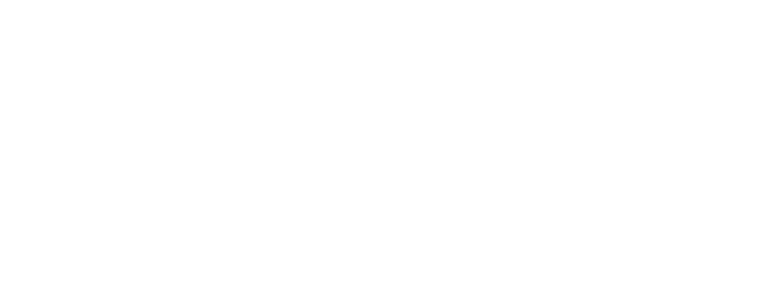
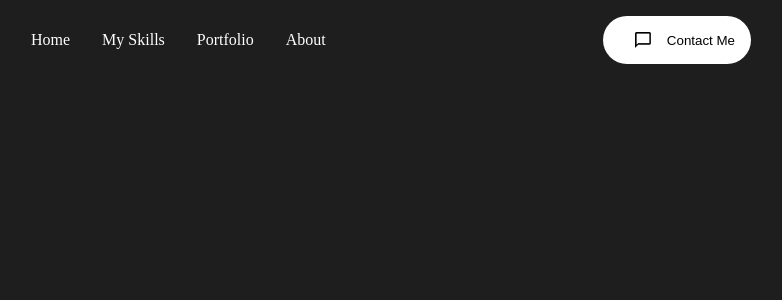
Before and after one commit to omertzroya/Portfolio-React-Project, a React (Create React App) app: page / in a window 1280 px wide. Shown: the top 300 px of the page, without its empty margins (257-1039 px from the left). Built offline with nearby package versions, Linux system fonts and the light colour scheme.

Commit message:
navbar complete

```diff
--- a/package.json
+++ b/package.json
@@ -9,6 +9,7 @@
     "react": "^18.2.0",
     "react-dom": "^18.2.0",
     "react-scripts": "5.0.1",
+    "react-scroll": "^1.9.0",
     "web-vitals": "^2.1.4"
   },
   "scripts": {
--- a/public/index.html
+++ b/public/index.html
@@ -2,13 +2,13 @@
 <html lang="en">
   <head>
     <meta charset="utf-8" />
-    <link rel="icon" href="%PUBLIC_URL%/favicon.ico" />
+    <link rel="icon" href="" />
     <meta name="viewport" content="width=device-width, initial-scale=1" />
     <meta name="description" content="Omer Tzroya's portfolio website."/>
     <link rel="apple-touch-icon" href="%PUBLIC_URL%/logo192.png" />
-    <link rel="manifest" href="%PUBLIC_URL%/manifest.json" />
+    <link rel="stylesheet" href="./style.css" />
 
-    <title>React App</title>
+    <title>Omer Tzroya's portfolio </title>
   </head>
   <body>
     <noscript>You need to enable JavaScript to run this app.</noscript>
--- /dev/null
+++ b/public/style.css
@@ -0,0 +1,12 @@
+* {
+margin: 0;
+padding: 0;
+box-sizing: border-box;
+text-decoration: none;
+background: transparent;
+}
+
+body {
+    background: rgb(30, 30, 30);
+    color: white;
+}
--- a/src/App.js
+++ b/src/App.js
@@ -1,7 +1,10 @@
+
+import NavBar from "./components/NavBar/navbar";
 
 function App() {
   return (
     <div className="App">
+      <NavBar />
     </div>
   );
 }
--- /dev/null
+++ b/src/components/NavBar/navbar.css
@@ -0,0 +1,42 @@
+.navbar{
+height: 5rem;
+width: 100vh;
+margin: 0 auto;
+padding: 1rem 2rem;
+display: flex;
+align-items: center;
+justify-content: space-between;
+position: sticky;
+top: 0;
+z-index: 3;
+}
+
+.desktopMenuListItem{
+margin:1rem;
+cursor: pointer;
+}
+.desktopMenuListItem:hover{
+    color: yellow;
+    padding-bottom: 0.5rem;
+    border-bottom: 3px solid yellow;
+}
+
+.desktopMenuBtn{
+    background: white;
+    color: black;
+    border: none;
+    display: flex;
+    align-items: center;
+    justify-content: center;
+    padding: 0 1rem;
+    border-radius: 2rem;
+
+}
+
+.desktopMenuImg{
+    object-fit: cover;
+    height: 1rem;
+    width: 1rem;
+    margin:1rem;
+
+}
--- /dev/null
+++ b/src/components/NavBar/navbar.jsx
@@ -0,0 +1,22 @@
+import React from "react";
+import "./navbar.css";
+import { Link } from "react-scroll";
+import contactImg from "../../assets/contact.png";
+
+const NavBar = () => {
+    return (
+        <nav className="navbar" >
+            <div className="desktopMenu">
+
+            <Link className="desktopMenuListItem">Home</Link>
+            <Link className="desktopMenuListItem">My Skills</Link>
+            <Link className="desktopMenuListItem">Portfolio</Link>
+            <Link className="desktopMenuListItem">About</Link>
+            </div>
+
+            <button className="desktopMenuBtn"><img src={contactImg} alt="" className="desktopMenuImg" /> Contact Me</button>
+        </nav>
+    );
+}
+
+export default NavBar;
```
Also changed, not shown: 1 other file (tests, documents, lock files or other folders).
